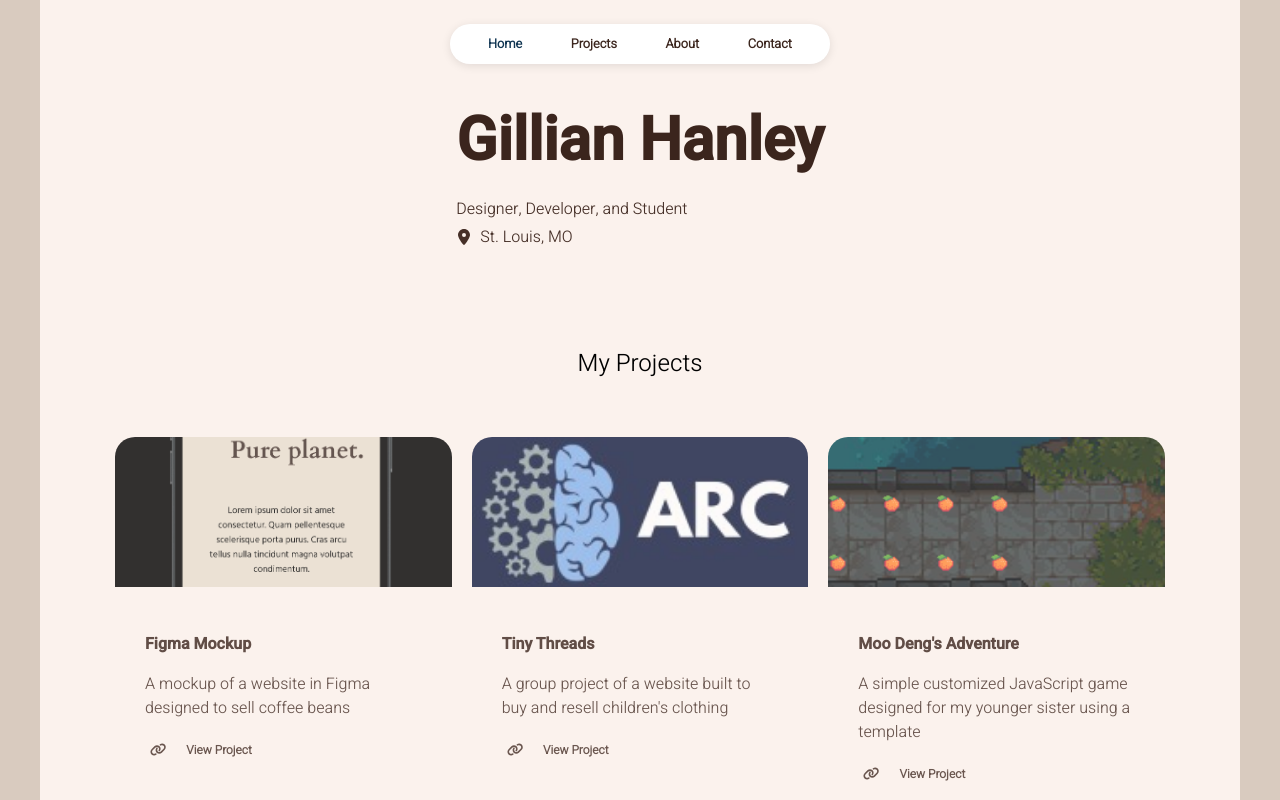
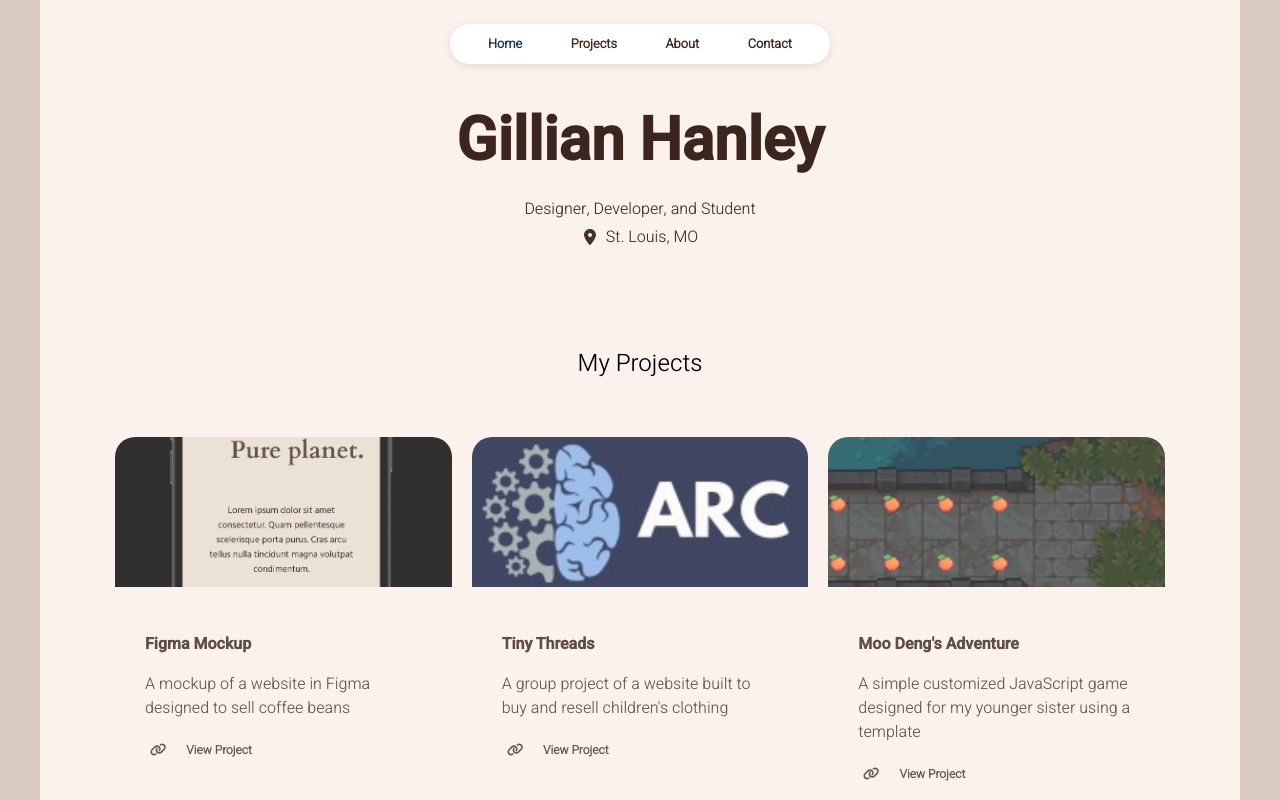
Before and after one commit to ghanley04/Portfolio, a React (Create React App) app: page / in a window 1280 px wide. Shown: the top 800 px of the page. Built offline with nearby package versions, Linux system fonts and the light colour scheme.

Commit message:
centered

```diff
--- a/src/pages/homepage.jsx
+++ b/src/pages/homepage.jsx
@@ -83,15 +83,15 @@ const Homepage = () => {
 
 					<div className="homepage-container" id="home-home">
 						<div className="homepage-first-area">
-							<div className="homepage-first-area-left-side mx-2">
-								<div className="title homepage-title">
+							<div className="homepage-first-area-left-side mx-2 flex flex-col items-center justify-center text-center h-full">
+								<div className="title homepage-title align-center">
 									{INFO.homepage.title}
 								</div>
 								<div className="subtitle homepage-subtitle">
-									<div className="inline-loc">
+									<div className="inline-loc text-center justify-center">
 										{INFO.homepage.description}
 									</div>
-									<div className="inline-loc">
+									<div className="inline-loc text-center justify-center">
 										<FaLocationDot className="mr-2" />
 										{INFO.homepage.location}
 									</div>
```
